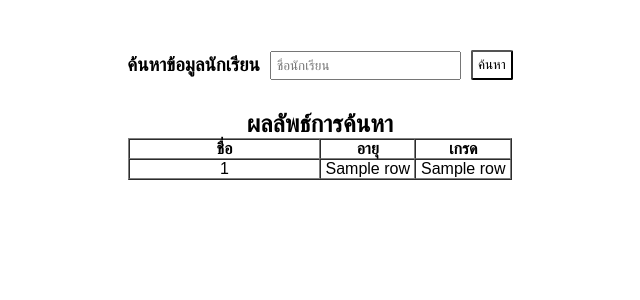
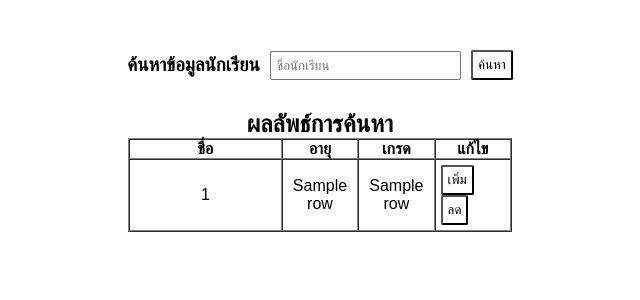
Before and after one commit to auttz/DockerFile_AppPython, a Flask app: template templates/students.html in a window 1280 px wide. Shown: the top 300 px of the page, without its empty margins (320-960 px from the left). Run offline with Flask 3, Linux system fonts and the light colour scheme; the template is opened without the code that fills it: most values are stand-ins (such as "Sample title", 1, 10 or a date in 2020); some libraries are stand-ins or nearby versions.

Commit message:
add update btn_add

```diff
--- a/static/style.css
+++ b/static/style.css
@@ -3,6 +3,19 @@
     padding: 0px;
     box-sizing: border-box;
     font-family: "Kanit", sans-serif;
+}
+.add_delete_box{
+    margin: 5px 5px;
+}
+.btn_add{
+    padding: 5px;
+    border-radius: 2px;
+    background-color: white;
+}
+.btn_delete{
+    padding: 5px;
+    border-radius: 2px;
+    background-color: white;
 }
 
 .insertbox{
--- a/templates/students.html
+++ b/templates/students.html
@@ -26,12 +26,20 @@
                 <th width="40%" align="center">ชื่อ</th>
                 <th width="20%" align="center">อายุ</th>
                 <th width="20%" align="center">เกรด</th>
+                <th width="20%" align="center">แก้ไข</th>
             </tr>
             {% for row in results %}
             <tr>
                 <td align="center">{{ row[0] }}</td>
                 <td align="center">{{ row[1] }}</td>
                 <td align="center">{{ row[2] }}</td>
+                <td>
+                    <div class="add_delete_box">
+                        <button class="btn_add" type="submit">เพิ่ม</button>
+                        <button class="btn_delete" type="submit">ลด</button>
+                    </div>
+
+                </td>
             </tr>
             {% endfor %}
         </table>
```
